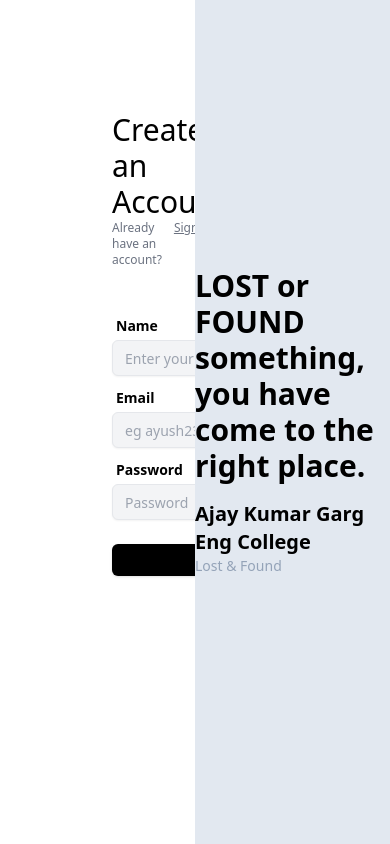
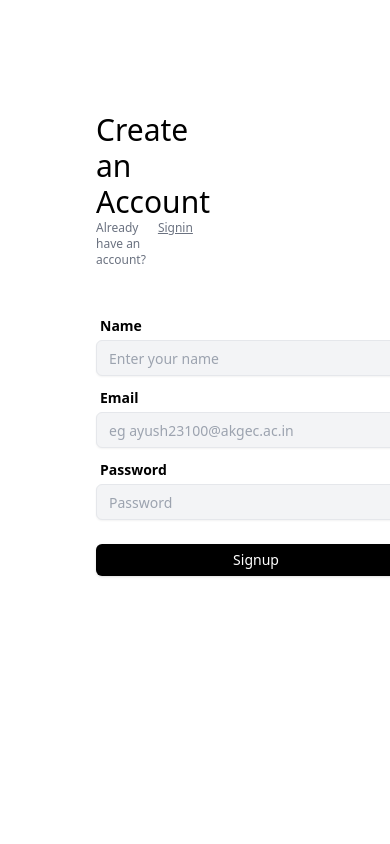
Before and after one commit to iyush05/lost-found, a React (Vite) app in the folder frontend/: page / in a window 390 px wide. Shown: the top 844 px of the page. Built offline with nearby package versions, Linux system fonts and the light colour scheme.

Commit message:
fixed ui

```diff
--- a/frontend/src/pages/Signup.tsx
+++ b/frontend/src/pages/Signup.tsx
@@ -35,7 +35,7 @@
         <>
             <div className="grid grid-cols-2">
                 <div className="">
-                    <div className="p-16 pl-28 pt-28 ">
+                    <div className="mt-28 ml-24 mr-12 ">
                         <div className="text-3xl">Create an Account</div>
                         <div className="flex text-xs text-gray-500">
                         <div className="pr-3">Already have an account?</div>
@@ -65,7 +65,7 @@
                         <Button className="bg-black text-white hover:bg-gray-600 mt-6 w-80 h-8" onClick={handleButtonClick}>Signup</Button>
                     </div>
                 </div>
-                <div>
+                <div className="hidden md:block">
                     <Quote/>
                 </div>
             </div>
```
